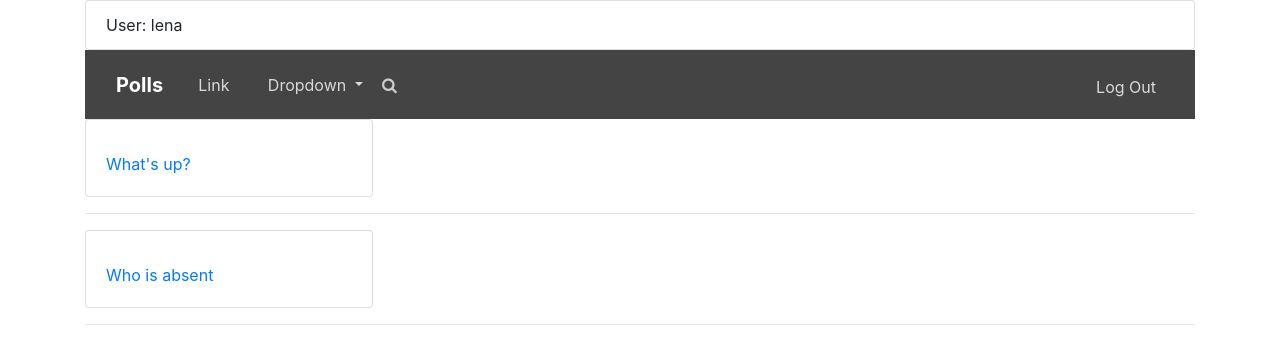
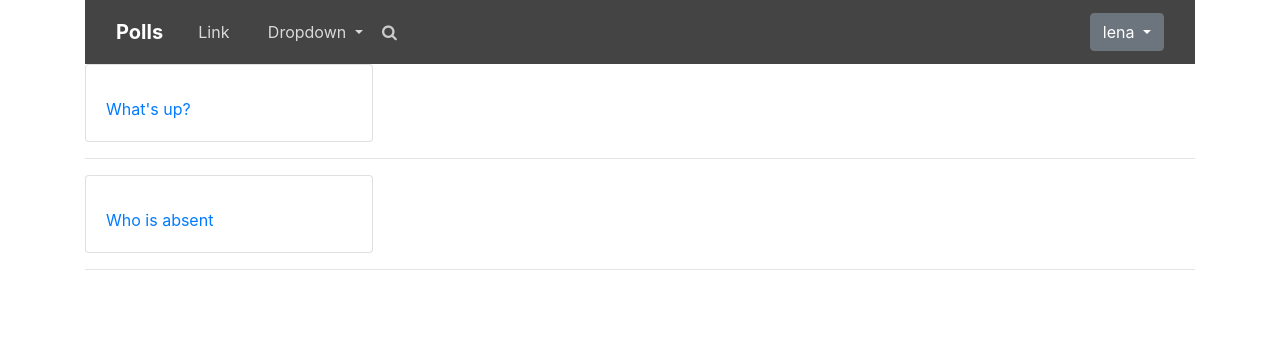
Before and after one commit to lenakotishova/Votalot, a Django app: page /polls/ in a window 1280 px wide. Shown: the top 364 px of the page. Run offline with Django 4.2, Linux system fonts and the light colour scheme; a user stored in the database is signed in; data comes from the database, SQL or seed files in the repository; both versions use the stored data as it was after the commit; some libraries are stand-ins or nearby versions.

Commit message:
Replace Logout button with Dropwown Menu

```diff
--- a/polls/templates/polls/base.html
+++ b/polls/templates/polls/base.html
@@ -15,9 +15,6 @@
     <div class="container">
 
     <div>
-        <ul class="list-group">
-  <li class="list-group-item">User: {{ user }}</li>
-        </ul>
         <div class="header-dark">
             <nav class="navbar navbar-dark navbar-expand-md navigation-clean-search">
                 <div class="container"><a class="navbar-brand" href="{% url 'polls:index' %}">Polls</a><button class="navbar-toggler" data-toggle="collapse" data-target="#navcol-1"><span class="sr-only">Toggle navigation</span><span class="navbar-toggler-icon"></span></button>
@@ -34,7 +31,14 @@
                             <div class="form-group"><label for="search-field"><i class="fa fa-search"></i></label><input class="form-control search-field" type="search" name="search" id="search-field"></div>
                         </form>
                           {% if user.is_authenticated %}
-                            <span class="navbar-text"><a href="{% url 'users:logout' %}" class="login">Log Out</a></span>
+                        <div class="dropdown">
+                              <button class="btn btn-secondary dropdown-toggle" type="button" id="dropdownMenuButton1" data-bs-toggle="dropdown" aria-expanded="false">
+                                  {{user }}
+                              </button>
+                              <ul class="dropdown-menu" aria-labelledby="dropdownMenuButton1">
+                                  <li><a class="dropdown-item" href="{% url 'users:logout' %}">Log Out</a></li>
+                              </ul>
+                            </div>
                         {% else %}
                         <span class="navbar-text"><a href="{% url 'users:login' %}" class="login">Log In</a></span>
                         <a class="btn btn-light action-button" role="button" href="{% url 'users:register' %}">Sign Up</a></div>
```
Also changed, not shown: db.sqlite3.
